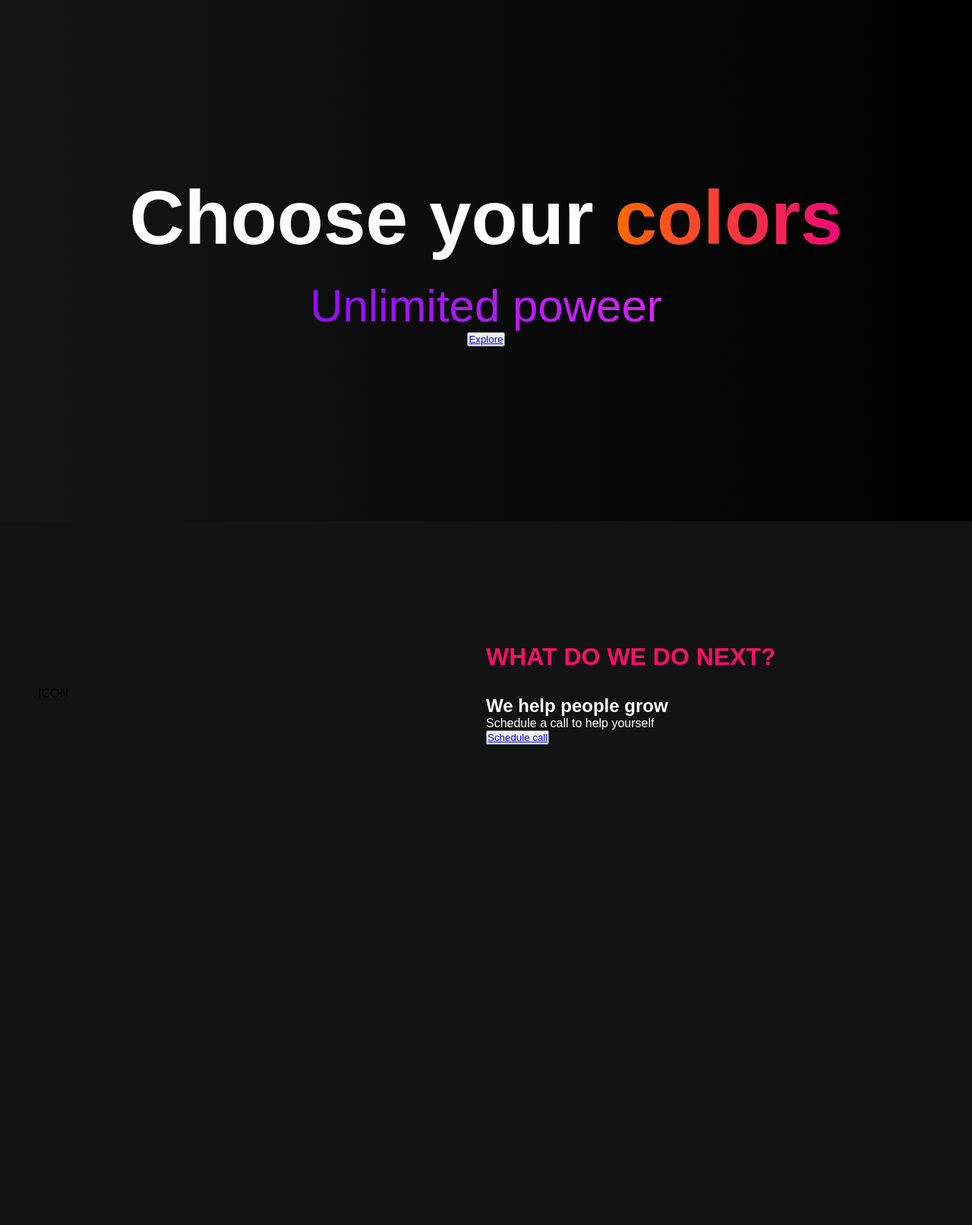
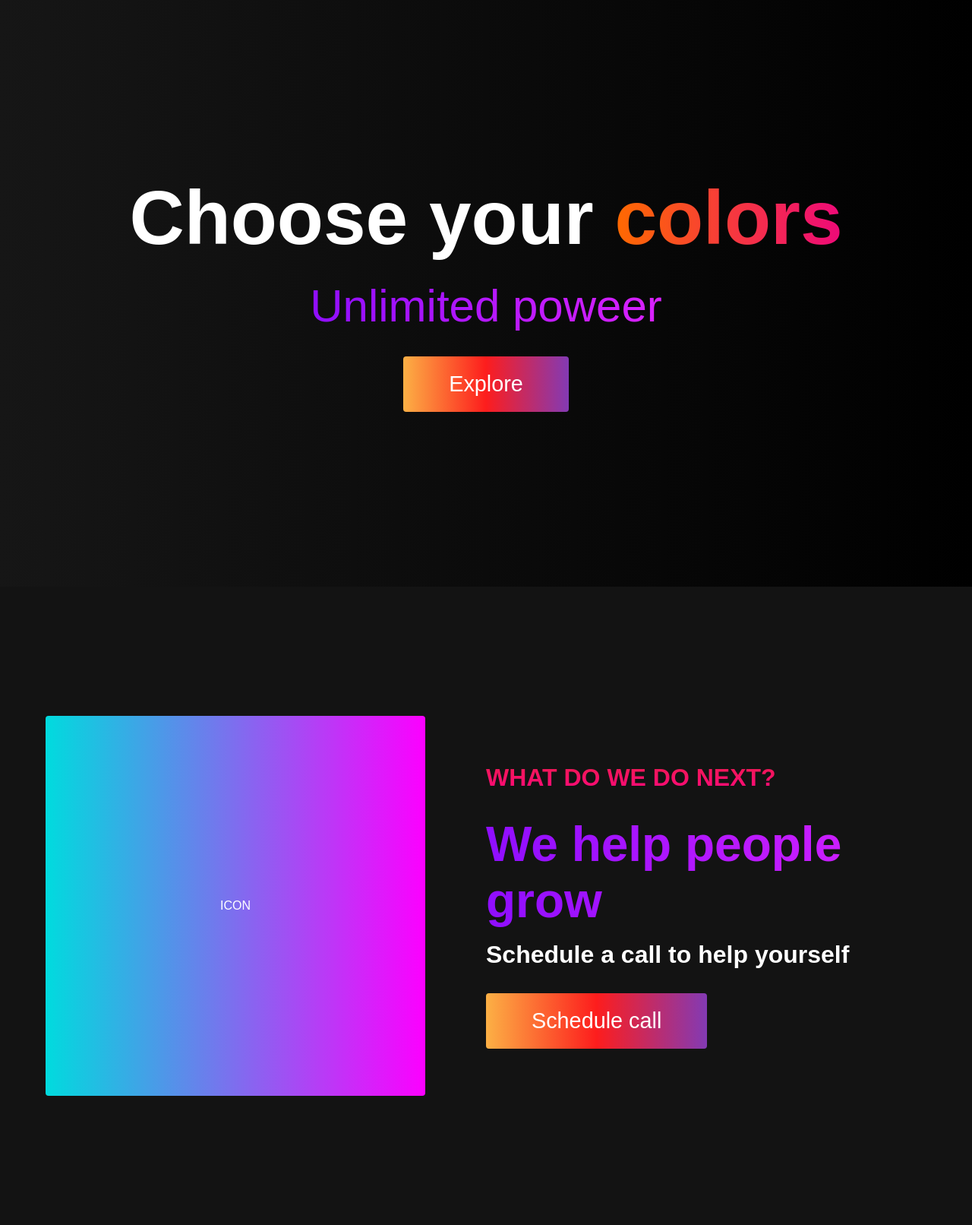
Before and after one commit to MikecMarko/JavaScript, a PHP site: page / in a window 1280 px wide. Shown: the part 81-1693 px from the top of the page at 76% size. Before the commit the page ends 1061 px from the top, so only its background shows below. Run offline with PHP 8.4, Linux system fonts and the light colour scheme.

Commit message:
Website project update

```diff
--- a/WebPage project/styles.css
+++ b/WebPage project/styles.css
@@ -236,7 +236,7 @@
   -webkit-background-clip: text;
   -moz-background-clip: text;
   -webkit-text-fill-color: transparent;
-  -mo-text-fill-color: transparent;
+  -moz-text-fill-color: transparent;
 }
 
 .highlight {
@@ -291,3 +291,80 @@
   text-transform: uppercase;
   margin-bottom: 32px;
 }
+
+.main__content h2 {
+  font-size: 4rem;
+  background: #ff8177;
+  background: -webkit-linear-gradient(to right, #9114ff, #da22ff);
+  background: linear-gradient(to right, #8f0eff, #da22ff);
+  background-size: 100%;
+  -webkit-background-clip: text;
+  -moz-background-clip: text;
+  -webkit-text-fill-color: transparent;
+  -moz-text-fill-color: transparent;
+}
+
+.main__content p {
+  margin-top: 1rem;
+  font-size: 2rem;
+  font-weight: 700;
+}
+
+.main__btn {
+  font-size: 1.8rem;
+  background: #833ab4;
+  background: -webkit-linear-gradient(to right, #fcb045, #fd1d1d, #833ab4);
+  background: linear-gradient(to right, #fcb045, #fd1d1d, #833ab4);
+  padding: 20px 60px;
+  border: none;
+  border-radius: 4px;
+
+  margin-top: 2rem;
+  cursor: pointer;
+  position: relative;
+  transition: all 0.35s;
+  outline: none;
+}
+
+.main__btn a {
+  position: relative;
+  z-index: 2;
+  color: #fff;
+  text-decoration: none;
+}
+
+.main__btn::after {
+  position: absolute;
+  content: '';
+  top: 0;
+  left: 0;
+  width: 0;
+  height: 100%;
+  background: #833ab4;
+  transition: all 0.35s;
+  border-radius: 4px;
+}
+
+.main__btn::hover {
+  color: white;
+}
+
+.main__btn:hover:after {
+  width: 100%;
+}
+
+.main__image--container {
+  text-align: center;
+}
+
+.main__image--card {
+  margin: 10px;
+  height: 500px;
+  width: 500px;
+  border-radius: 4px;
+  display: flex;
+  flex-direction: column;
+  justify-content: center;
+  color: white;
+  background: linear-gradient(to right, #00dbde 0%, #fc00ff 100%);
+}
```
